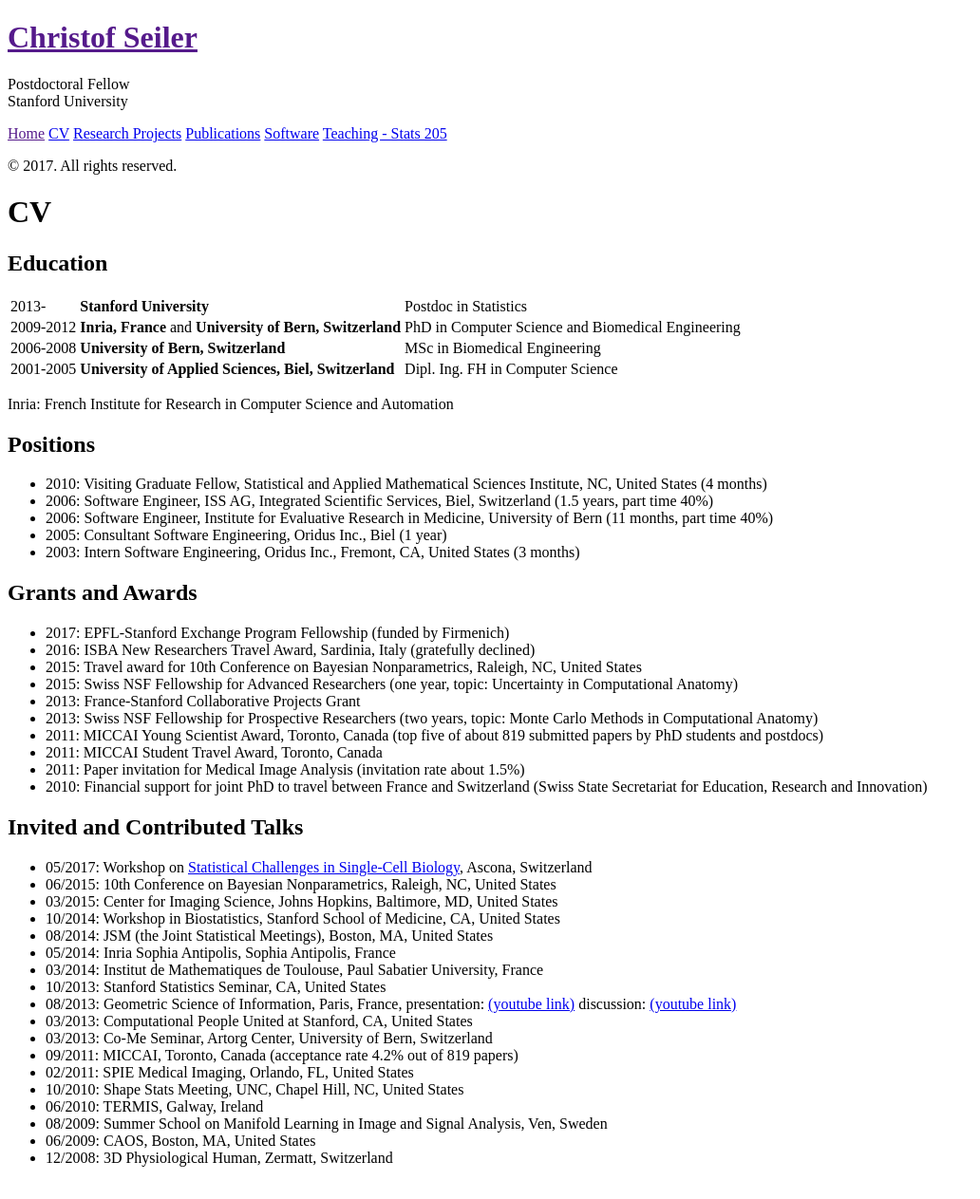
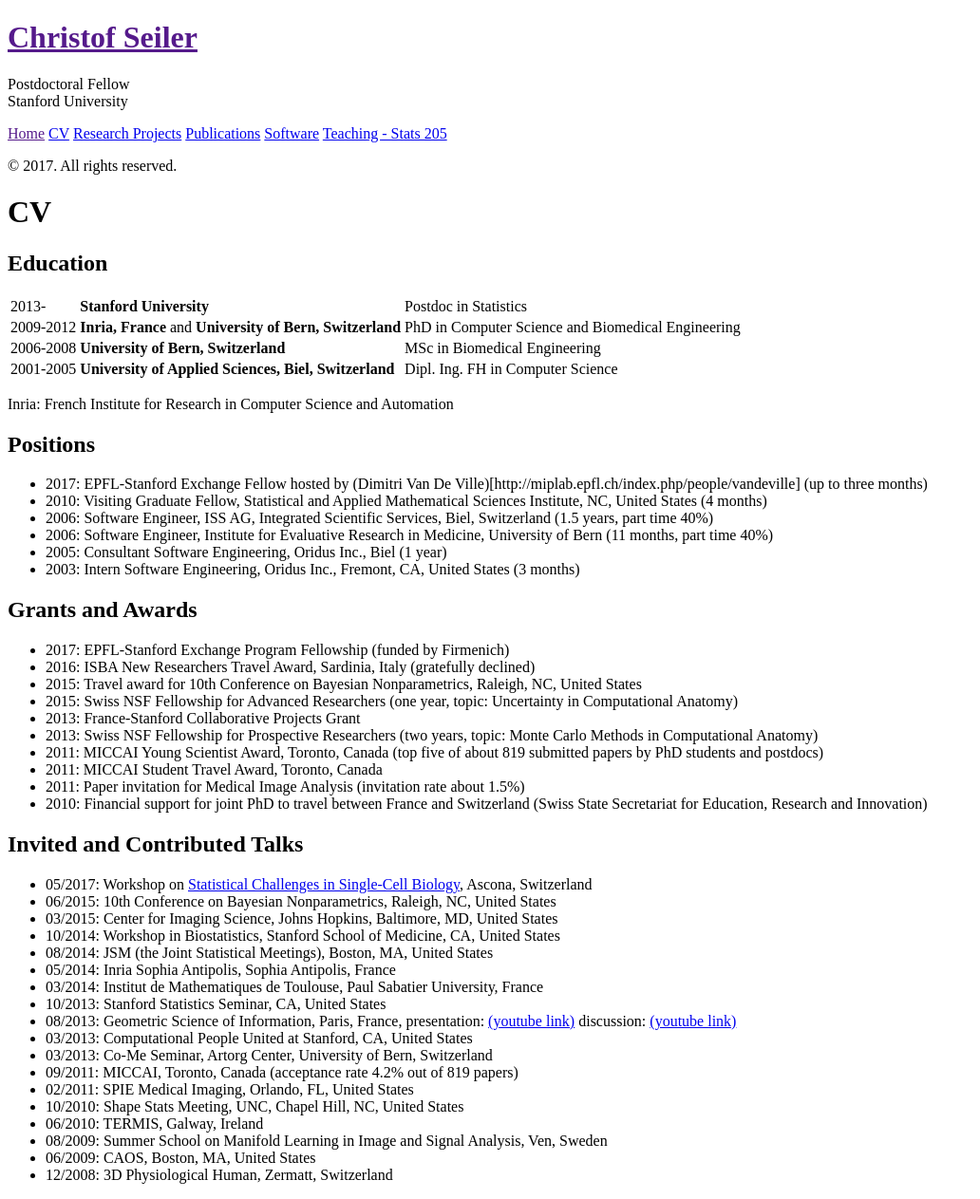
Before and after one commit to ChristofSeiler/ChristofSeiler.github.io, a Jekyll site: the page built from about.md, in a window 1280 px wide. Shown: the whole page at 95% size, without its empty margins (0-1032 px from the left). Built offline with Jekyll 4.4.1, drawn with Linux system fonts in a browser that asks for light colours.

Commit message:
adding visiting position

```diff
--- a/about.md
+++ b/about.md
@@ -14,6 +14,7 @@
 
 ## Positions
 
+* 2017: EPFL-Stanford Exchange Fellow hosted by (Dimitri Van De Ville)[http://miplab.epfl.ch/index.php/people/vandeville] (up to three months)
 * 2010: Visiting Graduate Fellow, Statistical and Applied Mathematical Sciences Institute, NC, United States (4 months)
 * 2006: Software Engineer, ISS AG, Integrated Scientific Services, Biel, Switzerland (1.5 years, part time 40%)
 * 2006: Software Engineer, Institute for Evaluative Research in Medicine, University of Bern (11 months, part time 40%)
```
